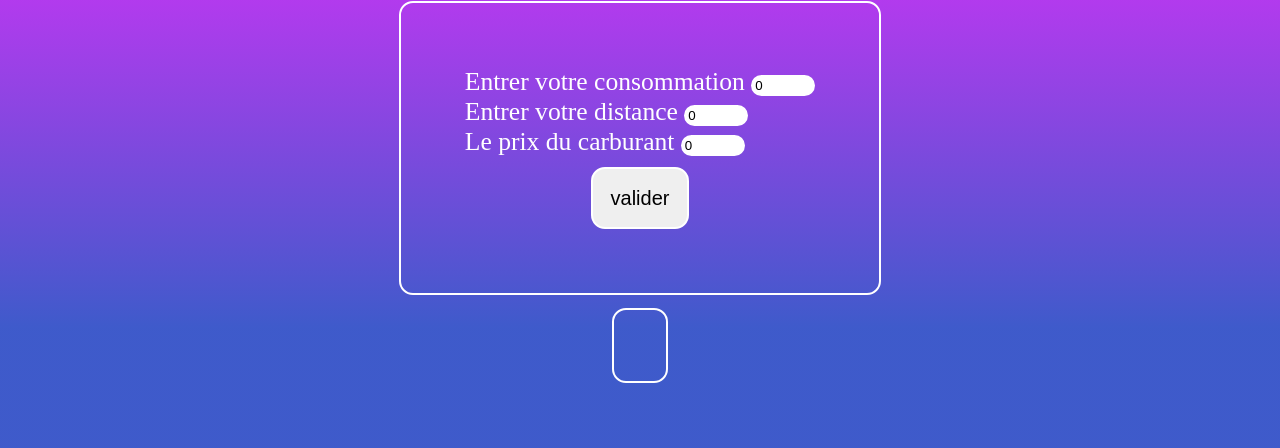
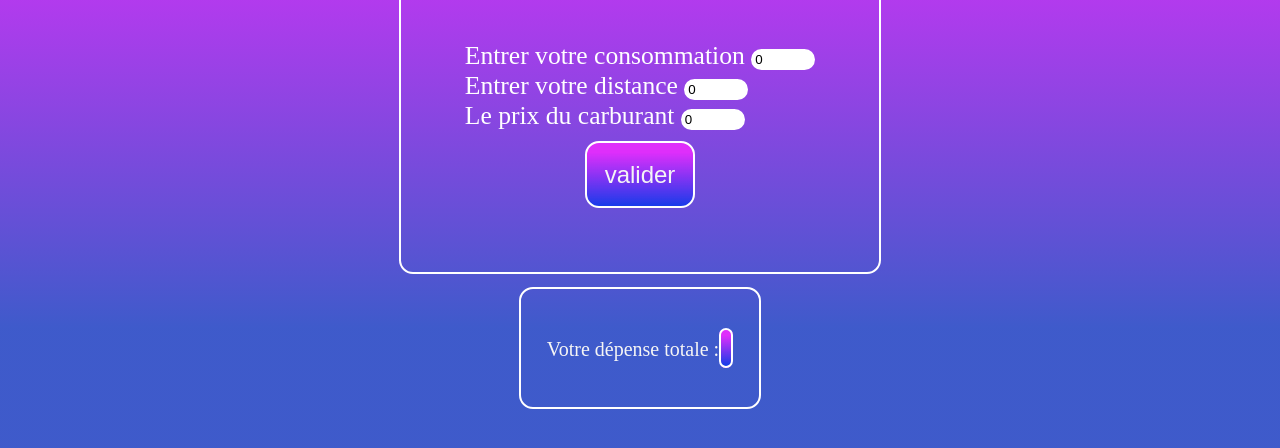
Before and after one commit to Hadidi09/CarburantPrice, a plain HTML site: page index.html in a window 1280 px wide. Shown: the part 248-696 px from the top of the page. Drawn offline with Linux system fonts and the light colour scheme.

Commit message:
add span totale

```diff
--- a/index.html
+++ b/index.html
@@ -28,7 +28,7 @@
 
     </form>
     <div class="resultat">
-        <p id="resulat"></p>
+        <p >Votre dépense totale : <span id="totale"></span> </p>
     </div>
     <script src="index.js"></script>
 </body>
--- a/index.js
+++ b/index.js
@@ -1,13 +1,15 @@
+// Variables
 const conso = document.getElementById('consommation')
 const distance = document.getElementById('distance')
 const price = document.getElementById('price')
-const idresult = document.getElementById('resulat')
+const idresult = document.getElementById('totale')
 const submit = document.getElementById('submit')
-
 let consoChange = 0;
 let distanceChange = 0;
 let priceChange = 0;
 
+
+// J'ecoute les évenements
 conso.addEventListener('change', (e) =>
 {
      consoChange = e.target.value;
@@ -21,21 +23,18 @@ price.addEventListener('change', (e) =>
      priceChange = e.target.value;
 })
 
-console.log(consoChange);
-console.log(distanceChange);
-console.log(priceChange);
-
 // Ma fonction qui me permet de calculer le resultat
 const resulat = () =>
 {
-    //
+
+    // L/100 * distance
     let result = ((consoChange / 100) * distanceChange);
     console.log(result);
-    //
+    // Result * price / 100
     let total = ((result * priceChange) / 100).toFixed(2);
     console.log(total);
     // Afficher le resultat total
-    idresult.innerHTML = ` votre somme total : ${total}`;
+    idresult.innerHTML = `${total}`;
 
 }
 // Ecouter la soumission du formulaire
--- a/style.css
+++ b/style.css
@@ -37,10 +37,18 @@ input {
   outline: none;
 }
 button {
-  font-size: 1.25rem;
+  font-size: 1.5rem;
   border: 2px solid white;
   padding: 5%;
   border-radius: 14px;
+  background: rgb(12, 56, 236);
+  background: linear-gradient(
+    0deg,
+    rgba(12, 56, 236, 0.8712355610561056) 0%,
+    rgba(223, 46, 251, 1) 85%,
+    rgba(223, 46, 251, 1) 100%
+  );
+  color: whitesmoke;
 }
 .resultat {
   font-size: 1.25rem;
@@ -50,3 +58,17 @@ button {
   border-radius: 14px;
   color: whitesmoke;
 }
+#totale {
+  background: rgb(12, 56, 236);
+  background: linear-gradient(
+    0deg,
+    rgba(12, 56, 236, 0.8712355610561056) 0%,
+    rgba(223, 46, 251, 1) 85%,
+    rgba(223, 46, 251, 1) 100%
+  );
+  border: 2px solid white;
+  padding: 5px;
+  border-radius: 14px;
+  color: whitesmoke;
+  font-size: 1.45rem;
+}
```
